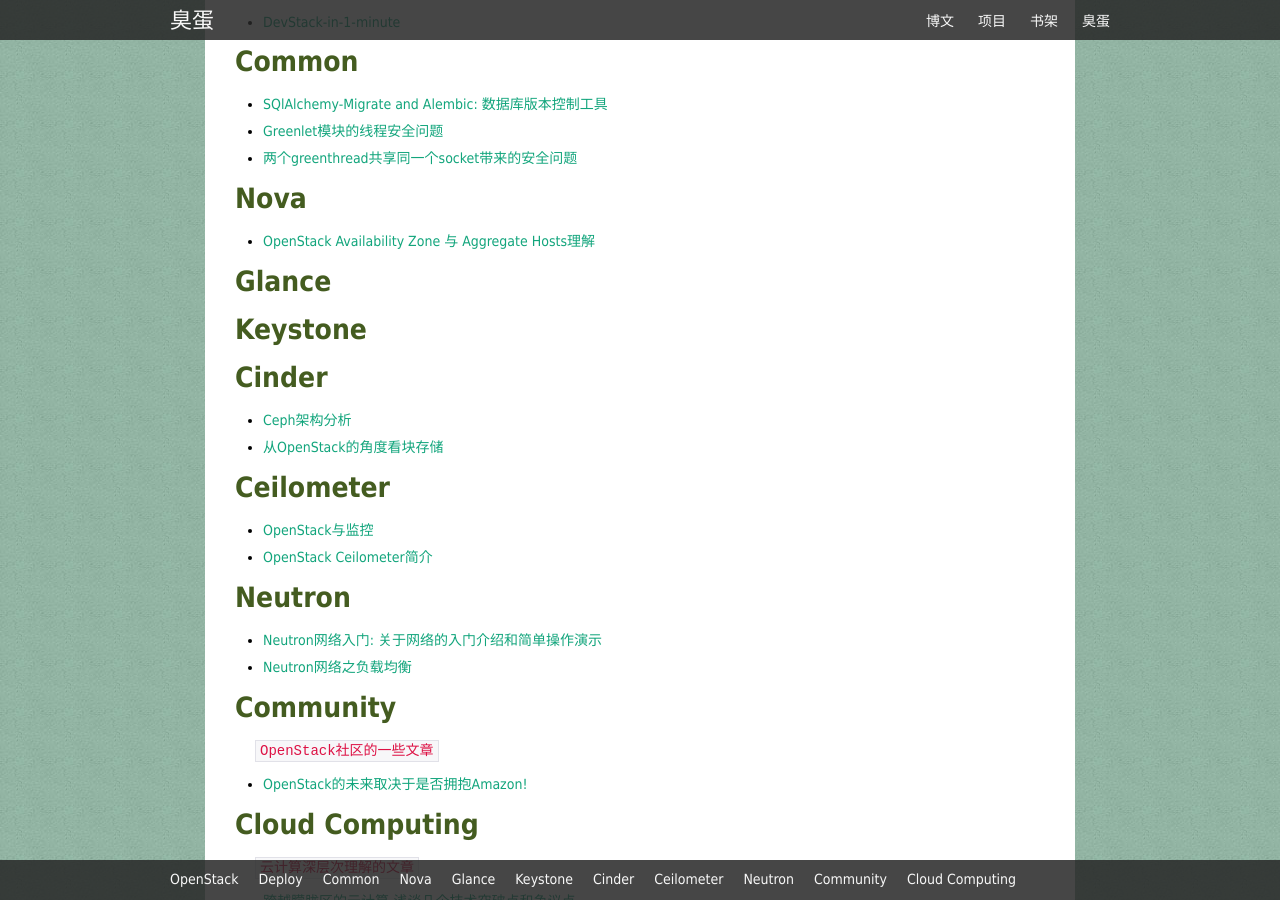
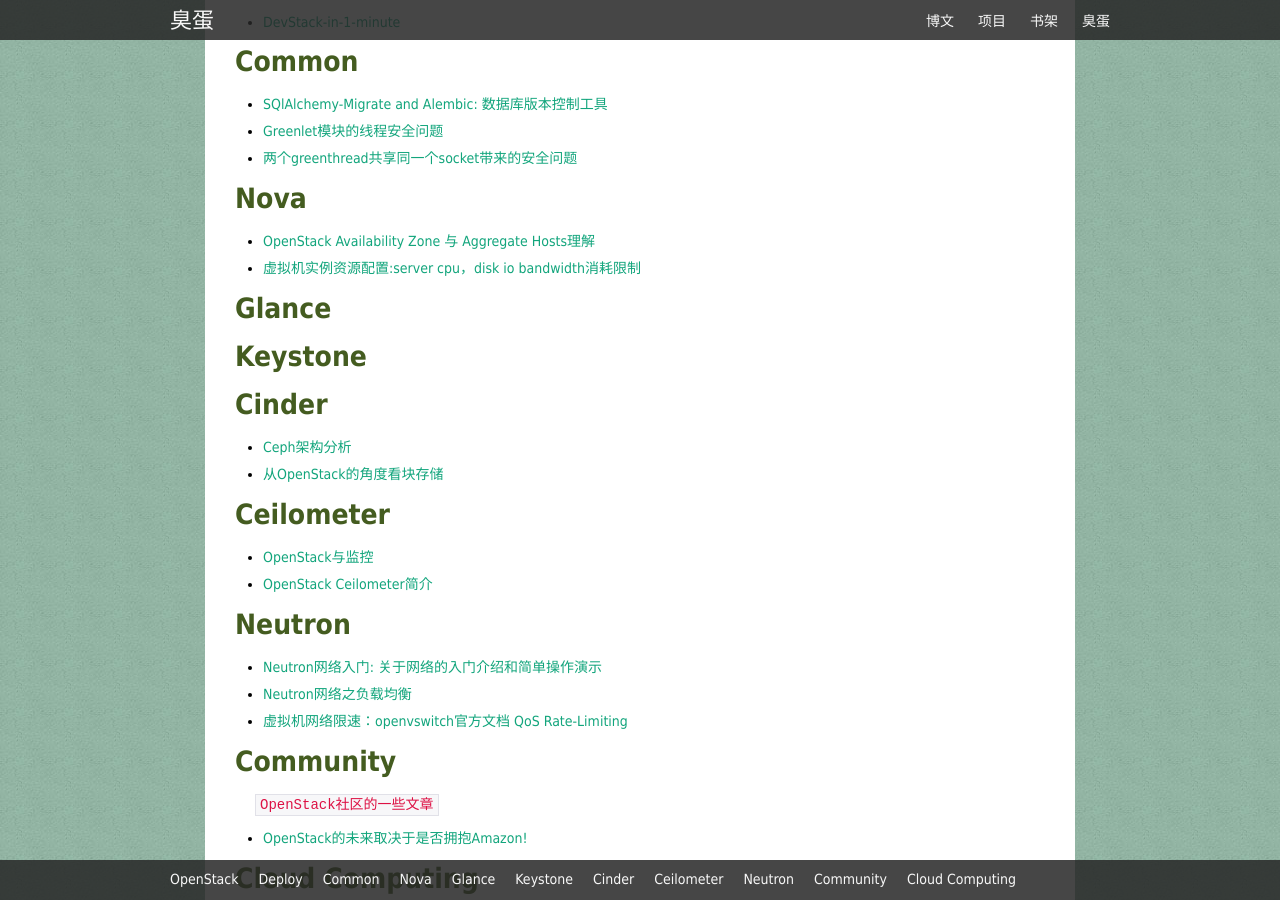
Before and after one commit to liuan/blog, a Jekyll site: the page built from _posts/2013-9-5-OpenStack文章汇总.md, in a window 1280 px wide and 900 px high, scrolled down 657 px. Built offline with Jekyll 4.4.1, drawn with Linux system fonts in a browser that asks for light colours; comment, search, counter and statistics services are not loaded.

Commit message:
config instance

```diff
--- a/_posts/2013-9-5-OpenStack文章汇总.md
+++ b/_posts/2013-9-5-OpenStack文章汇总.md
@@ -34,6 +34,7 @@
 ### Nova
 
 * [OpenStack Availability Zone 与 Aggregate Hosts理解](http://blog.chinaunix.net/uid-20940095-id-3875022.html)
+* [虚拟机实例资源配置:server cpu，disk io bandwidth消耗限制](https://wiki.openstack.org/wiki/InstanceResourceQuota)
 
 ### Glance
 
@@ -53,6 +54,7 @@
 
 * [Neutron网络入门: 关于网络的入门介绍和简单操作演示](http://www.ustack.com/blog/neutron_intro)
 * [Neutron网络之负载均衡](http://www.ustack.com/blog/neutron_loadbalance)
+* [虚拟机网络限速：openvswitch官方文档 QoS Rate-Limiting](http://openvswitch.org/support/config-cookbooks/qos-rate-limiting)
 
 ### Community
 
```
